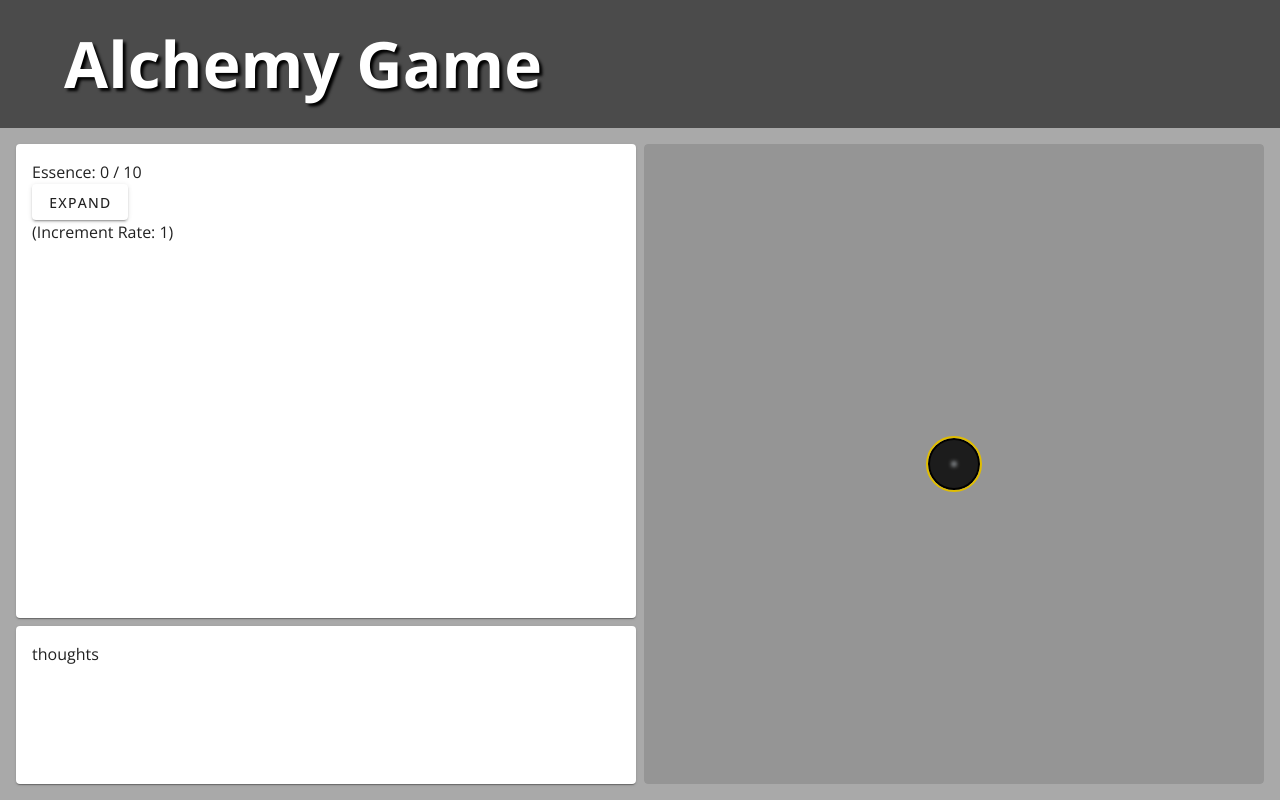
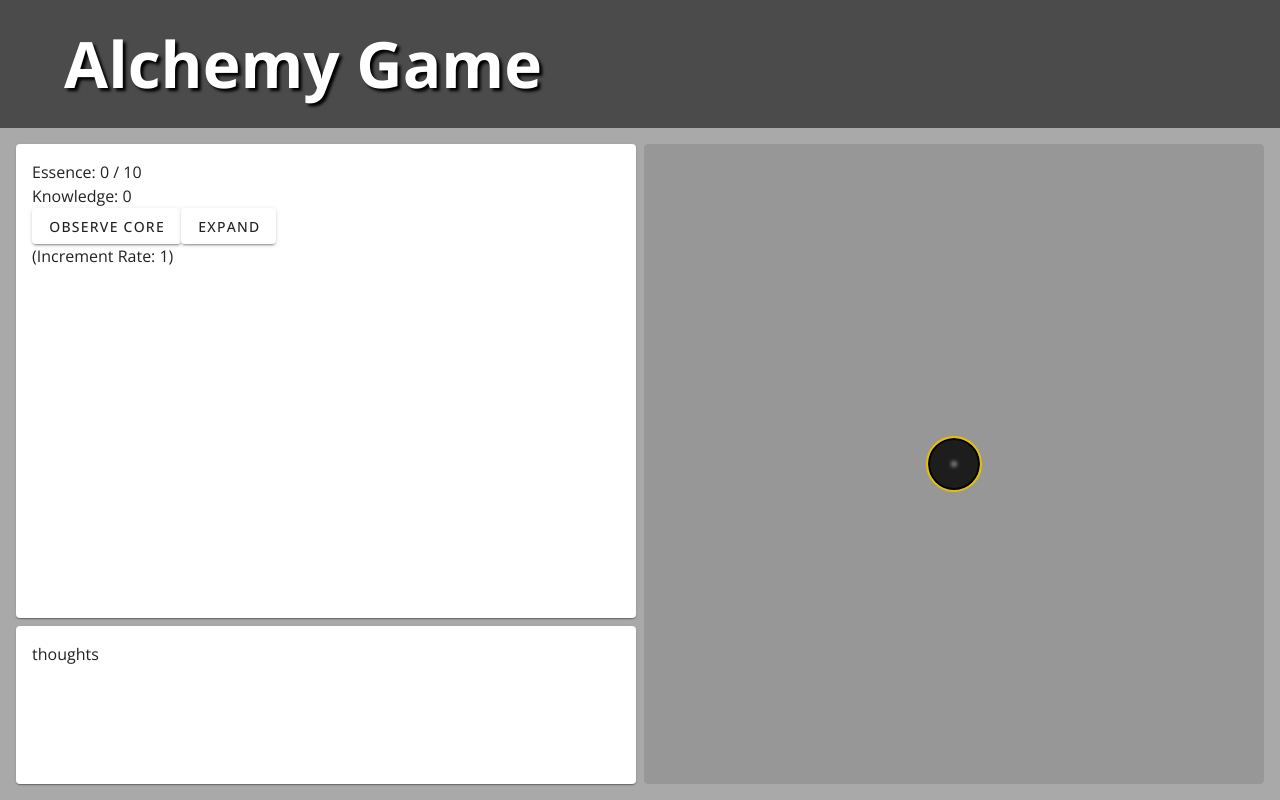
Before and after one commit to dylancdavis/alchemy-game, a Vue app: page / in a window 1280 px wide. Both pictures are taken after a click on the element 954 px from the left and 464 px from the top of the page. Built offline with nearby package versions, Linux system fonts and the light colour scheme.

Commit message:
Add v-app as main content

```diff
--- a/src/App.vue
+++ b/src/App.vue
@@ -3,10 +3,10 @@ import EssencePanels from './components/EssencePanels.vue'
 </script>
 
 <template>
-  <div id="content">
+  <v-app id="content">
     <header>Alchemy Game</header>
     <EssencePanels />
-  </div>
+  </v-app>
 </template>
 
 <style scoped>
@@ -16,8 +16,6 @@ import EssencePanels from './components/EssencePanels.vue'
 }
 
 #content {
-  height: 100vh;
-  width: 100vw;
   display: grid;
   grid-template-rows: min-content 1fr
 }
--- a/src/components/EssencePanels.vue
+++ b/src/components/EssencePanels.vue
@@ -42,6 +42,8 @@ const disableContract = ref(true)
 
 const showContract = ref(false)
 
+const knowledge = ref(0)
+
 const selectCore = name => {
 	selectedCore.value = name
 }
@@ -72,6 +74,8 @@ const contractCore = () => {
 			<div v-if="selectedCore === null">Select a core...</div>
 			<div v-if="selectedCore === 'true'">
 				<div>Essence: {{ essence }} / {{ essenceMax }}</div>
+				<div>Knowledge: {{ knowledge }}</div>
+				<v-btn @click="knowledge++" :disabled="disableObserve">Observe Core</v-btn>
 				<v-btn @click="expandCore" :disabled="disableExpand">Expand</v-btn>
 				<v-btn @click="contractCore" :disabled="disableContract" v-show="showContract">Contract</v-btn>
 				<div>(Increment Rate: {{ incrementAmt }})</div>
```
